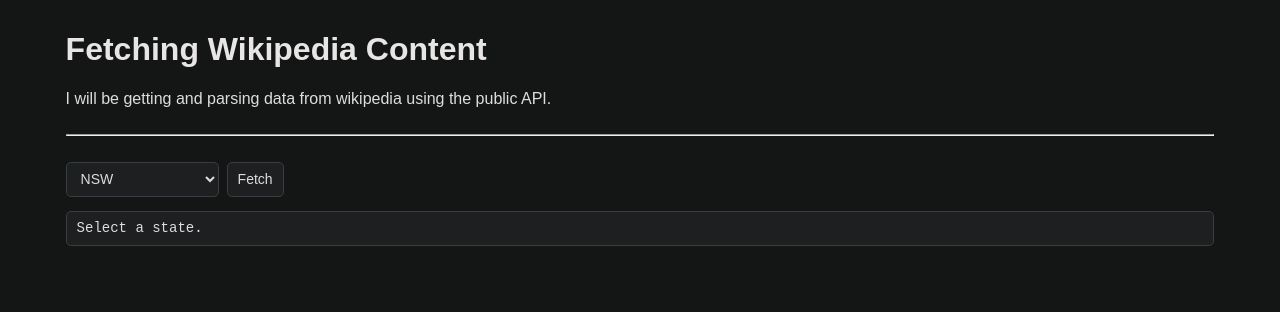
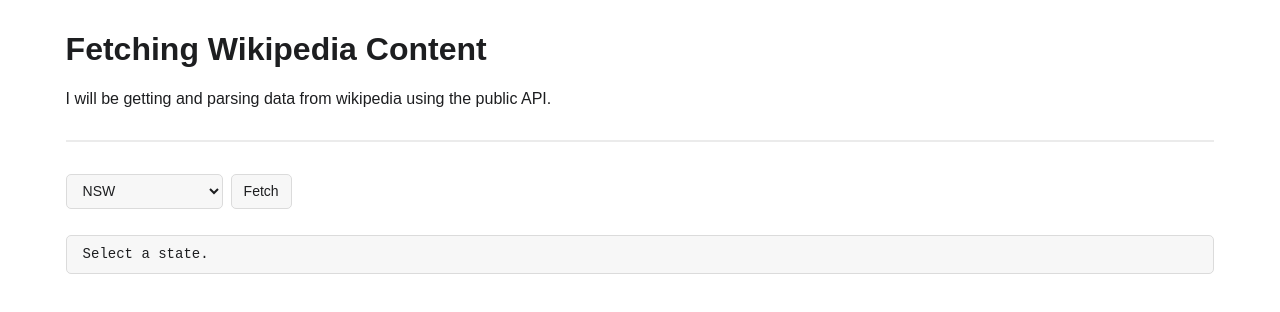
Before and after one commit to lpke/fetch-tests, a Next.js app: page / in a window 1280 px wide. Shown: the top 312 px of the page. Built offline with nearby package versions, Linux system fonts and the light colour scheme.

Commit message:
Reverted to light mode, and fixed some styling

```diff
--- a/pages/index.js
+++ b/pages/index.js
@@ -48,6 +48,10 @@
         button {
           margin-left: 8px;
         }
+
+        pre {
+          margin-top: 26px;
+        }
       `}</style>
     </>
   );
--- a/styles/global.scss
+++ b/styles/global.scss
@@ -1,17 +1,8 @@
 :root {
-  // Dark theme
-  --font-color-light: #dddddd;
-  --font-color-light-bright: #e7e6e4;
-  --dark-background: #141616;
-  --dark-foreground: #1D1F20;
-  --dark-border: #393E40;
-
-  /* Light theme
-  --font-color-dark: #dddddd;
-  --font-color-darkest: #e7e6e4;
-  --light-background: #141616;
-  --light-foreground: #1D1F20;
-  --light-border: #393E40; */
+  --background: #ffffff;
+  --font-color: #1d1e20;
+  --shaded: #f7f7f7;
+  --shaded-border: #dbdbdb;
 }
 
 * {
@@ -21,19 +12,19 @@
 
 html {
   padding: 10px 4.5vw;
-  background: var(--dark-background);
-  color: var(--font-color-light-bright);
+  background: var(--background);
+  color: var(--font-color);
 }
 
 p {
-  color: var(--font-color-light);
+  color: var(--font-color);
 }
 
 pre {
   display: block;
   font-family: 'JetBrains Mono', monospace;
   line-height: 21px;
-  padding: 6px 10px;
+  padding: 8px 16px;
   overflow-x: auto;
   white-space: pre-wrap;
   word-wrap: break-word;
@@ -41,9 +32,9 @@
 }
 
 pre, select, button {
-  background: var(--dark-foreground);
-  border: 1px solid var(--dark-border);
-  color: var(--font-color-light);
+  background: var(--shaded);
+  border: 1px solid var(--shaded-border);
+  color: var(--font-color);
   font-size: 14px;
   border-radius: 5px;
 }
@@ -51,9 +42,10 @@
 select, button {
   display: inline-block;
   height: 35px;
-  padding: 2px 10px;
+  padding: 4px 12px;
 }
 
 hr {
-  margin: 26px 0;
+  margin: 32px 0;
+  border: 1px solid rgb(235, 235, 235);
 }
```
